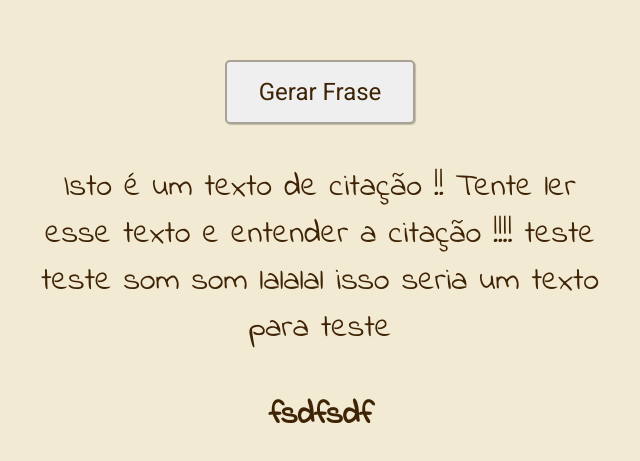
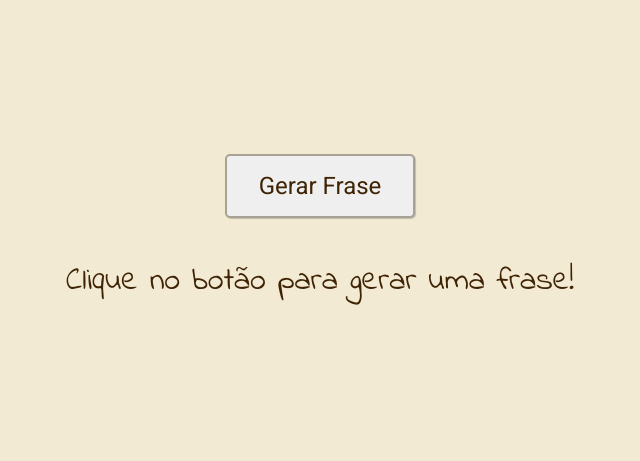
Before and after one commit to DorigonBruno/Citacao, a plain HTML site: page index.html in a window 1280 px wide. Shown: the part 151-612 px from the top of the page, without its empty margins (320-960 px from the left). Drawn offline with Linux system fonts and the light colour scheme.

Commit message:
mudanca-paragrafo

```diff
--- a/index.html
+++ b/index.html
@@ -14,9 +14,8 @@
   <div class="container">
     <div class="conteudo">
       <button>Gerar Frase</button>
-      <p class="frase">Isto é um texto de citação !! Tente ler esse texto e entender a citação !!!! teste teste som som lalalal isso seria um texto para teste
-      </p>
-      <p class="autor">fsdfsdf</p>
+      <p class="frase">Clique no botão para gerar uma frase!</p>
+      <p class="autor"></p>
     </div>
   </div>
   <script src="./script.js"></script>
```
